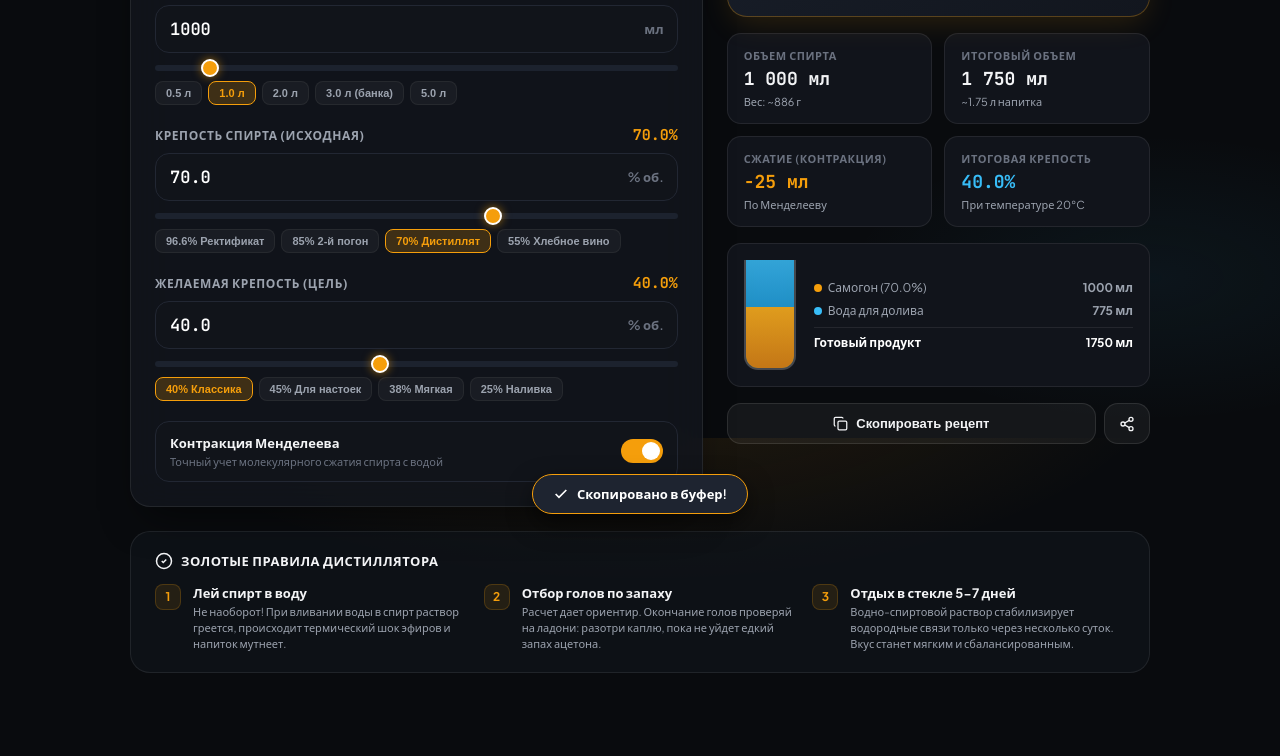
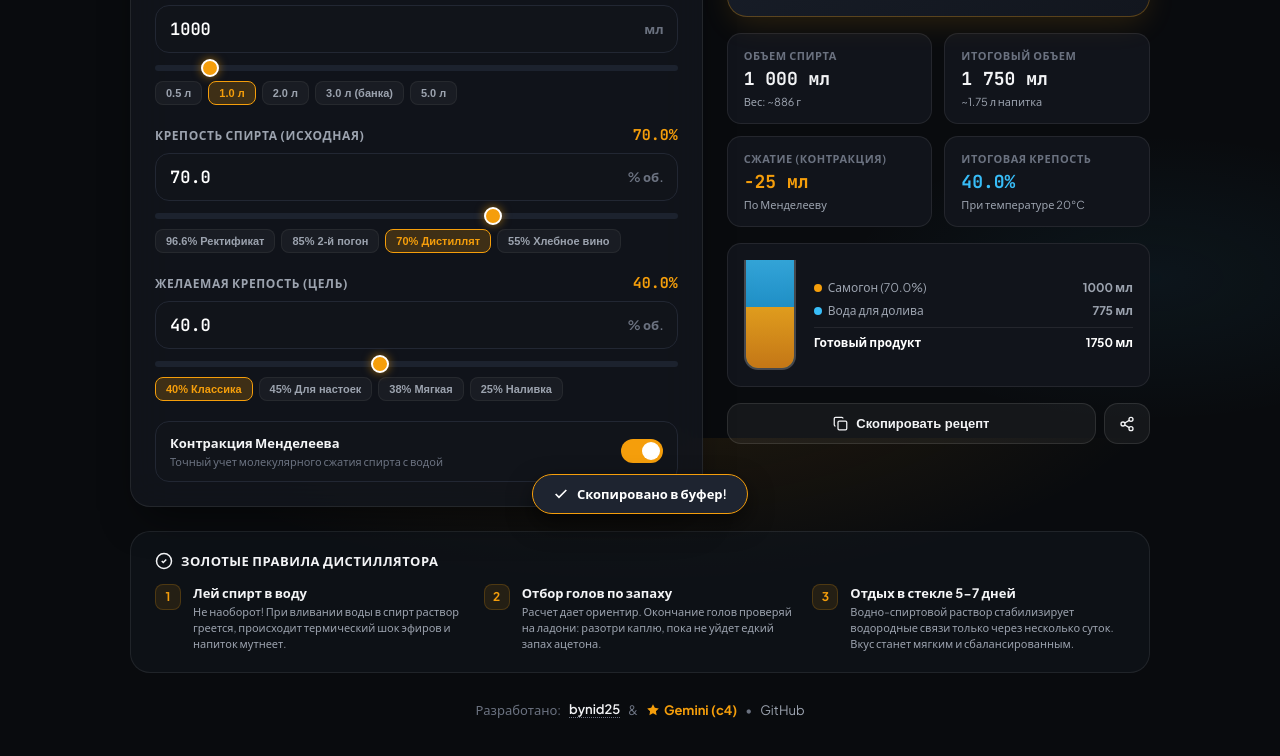
Before and after one commit to bynid25-a11y/samogon-calc, a plain HTML site: page index.html in a window 1280 px wide. Shown: the part 362-1118 px from the top of the page. Drawn offline with Linux system fonts and the light colour scheme.

Commit message:
docs: add creators bynid25 & Gemini (c4) to footer and readme

```diff
--- a/index.html
+++ b/index.html
@@ -1113,6 +1113,19 @@
         </div>
       </div>
     </div>
+
+    <!-- FOOTER CREDITS -->
+    <footer style="margin-top: 28px; text-align: center; font-size: 13px; color: var(--text-dim); display: flex; align-items: center; justify-content: center; gap: 8px; flex-wrap: wrap;">
+      <span>Разработано:</span>
+      <a href="https://github.com/bynid25-a11y" target="_blank" style="color: var(--text-main); font-weight: 600; text-decoration: none; border-bottom: 1px dotted var(--text-dim);">bynid25</a>
+      <span>&amp;</span>
+      <span style="color: var(--accent-amber); font-weight: 700; display: inline-flex; align-items: center; gap: 4px;">
+        <svg width="14" height="14" viewBox="0 0 24 24" fill="currentColor"><path d="M12 2L15.09 8.26L22 9.27L17 14.14L18.18 21.02L12 17.77L5.82 21.02L7 14.14L2 9.27L8.91 8.26L12 2Z"/></svg>
+        Gemini (c4)
+      </span>
+      <span>•</span>
+      <a href="https://github.com/bynid25-a11y/samogon-calc" target="_blank" style="color: var(--text-muted); text-decoration: none;">GitHub</a>
+    </footer>
 
   </div>
 
```
Also changed, not shown: 1 other file.
